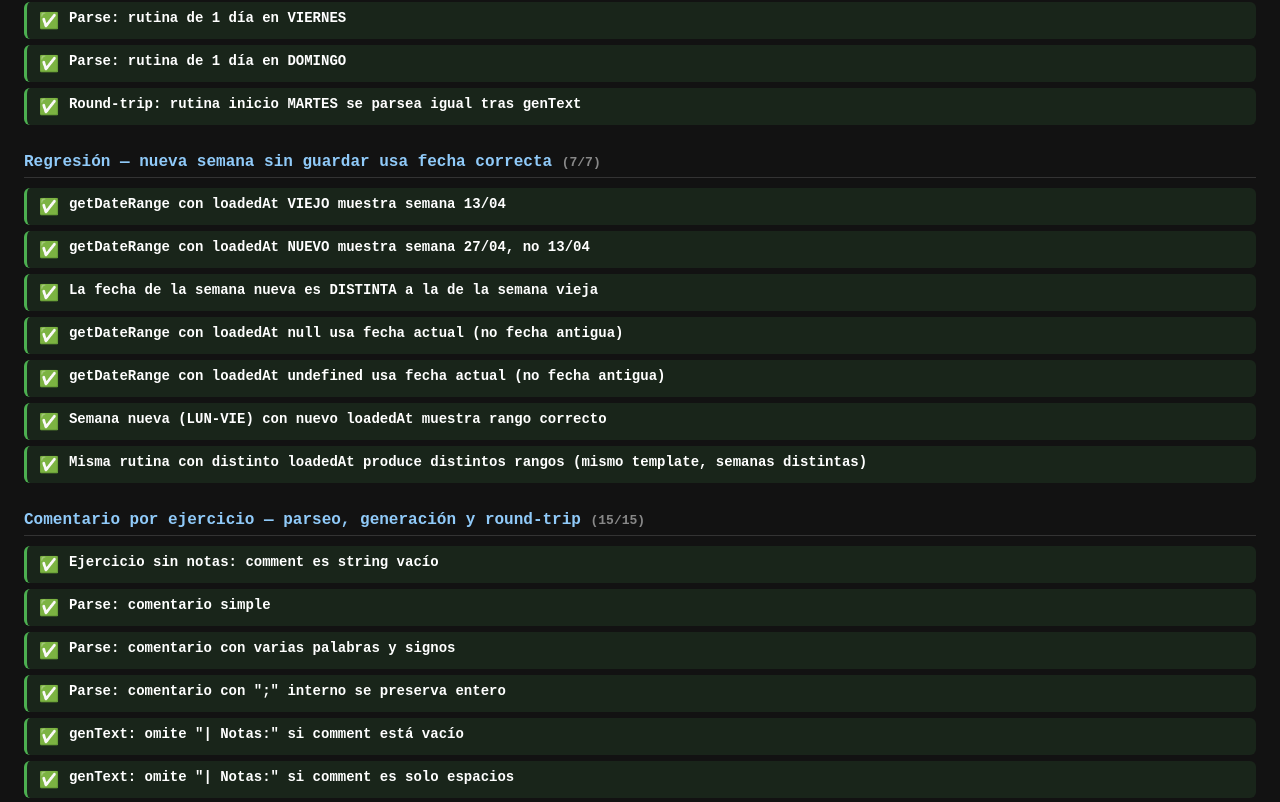
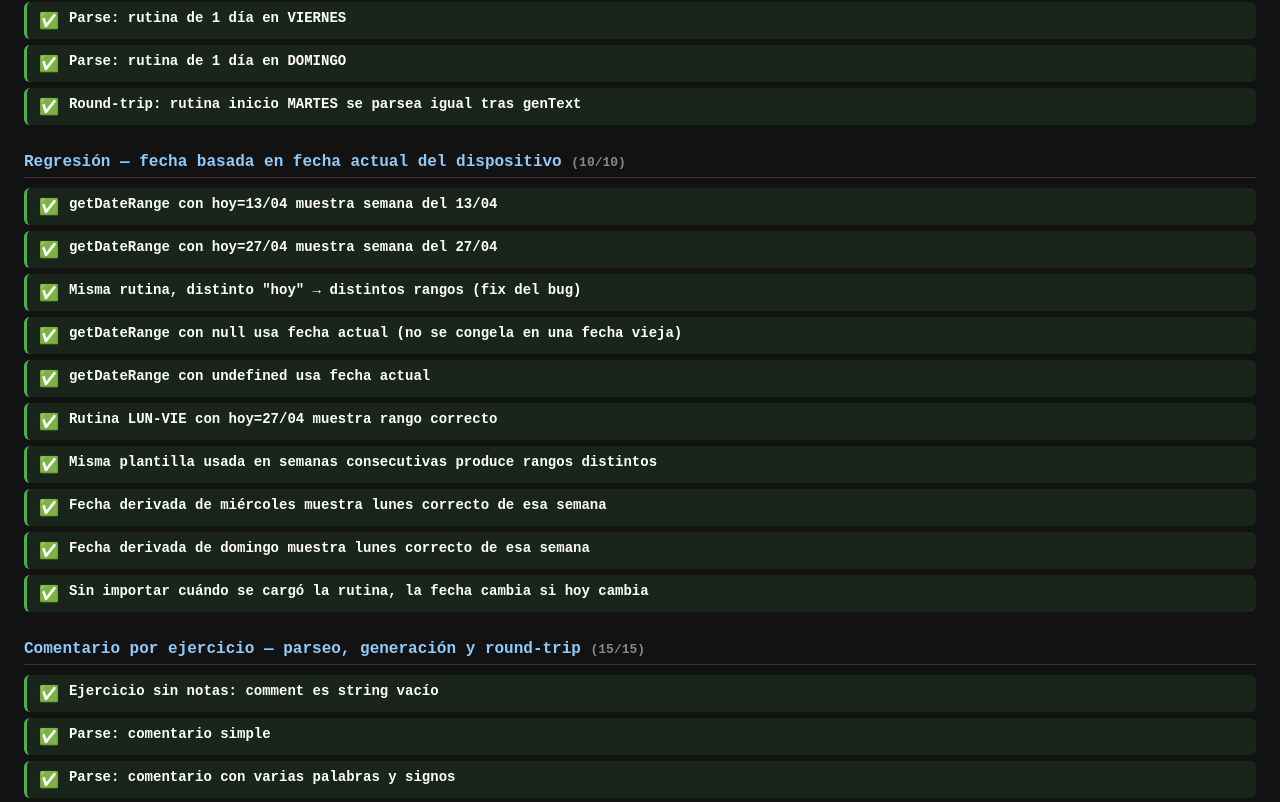
Before and after one commit to nagornyh/GymTracker, a website: page tests.html in a window 1280 px wide. Shown: the part 3061-3863 px from the top of the page. Drawn offline with Linux system fonts and the light colour scheme.

Commit message:
fix: use device date instead of loadedAt for routine date calculation
- Simplify getDateRange() to always use current device date (new Date())
- Remove loadedAt-based date calculation that caused bugs
- Auto-save routine to history on new week, remove save prompt
- Replace double-confirm flow with single auto-save confirm
- Update all tests to validate device-date-based behavior
- All 87 tests passing

```diff
--- a/tests.html
+++ b/tests.html
@@ -102,18 +102,19 @@ function getDayDate(dayName, monday) {
     return d;
 }
 
-function getDateRange(days, loadedAt) {
-    const loadDate = loadedAt ? new Date(loadedAt) : new Date();
-    const loadDow   = loadDate.getDay();
-    const mondayOff = loadDow === 0 ? -6 : 1 - loadDow;
-    const monday    = new Date(loadDate);
-    monday.setDate(loadDate.getDate() + mondayOff);
+function getDateRange(days, today) {
+    // Usa la fecha del dispositivo (today) para derivar el lunes de la semana actual
+    const refDate = today ? new Date(today) : new Date();
+    const todayDow = refDate.getDay();
+    const mondayOff = todayDow === 0 ? -6 : 1 - todayDow;
+    const monday = new Date(refDate);
+    monday.setDate(refDate.getDate() + mondayOff);
     const fmt = d => String(d.getDate()).padStart(2,'0') + '/' + String(d.getMonth()+1).padStart(2,'0');
     const firstDate = days.length ? getDayDate(days[0].name, monday) : null;
     const lastDate  = days.length ? getDayDate(days[days.length - 1].name, monday) : null;
     return {
         from: firstDate ? fmt(firstDate) : fmt(monday),
-        to:   lastDate  ? fmt(lastDate)  : fmt(new Date())
+        to:   lastDate  ? fmt(lastDate)  : fmt(refDate)
     };
 }
 
@@ -404,19 +405,19 @@ suite('getDayDate — cálculo de fecha por nombre de día', () => {
 });
 
 suite('getDateRange — rango de la semana', () => {
-    // Apr 13, 2026 = lunes real (getDay()===1)
-    const MONDAY_LOADED = new Date(2026, 3, 13).toISOString();
+    // Apr 13, 2026 = lunes real (getDay()===1) — simula que "hoy" es ese día
+    const TODAY_MONDAY = new Date(2026, 3, 13).toISOString();
 
-    test('Rutina LUN-MAR cargada el lunes → from=13/04, to=14/04', () => {
+    test('Rutina LUN-MAR, hoy es lunes → from=13/04, to=14/04', () => {
         const days = parseRoutine(SAMPLE_ROUTINE); // LUNES y MARTES
-        const range = getDateRange(days, MONDAY_LOADED);
+        const range = getDateRange(days, TODAY_MONDAY);
         assertEqual(range.from, '13/04', 'from debe ser LUNES 13/04');
         assertEqual(range.to, '14/04', 'to debe ser MARTES 14/04');
     });
 
     test('Rango consistente: from <= to numéricamente', () => {
         const days = parseRoutine(SAMPLE_ROUTINE);
-        const range = getDateRange(days, MONDAY_LOADED);
+        const range = getDateRange(days, TODAY_MONDAY);
         const [fd, fm] = range.from.split('/').map(Number);
         const [td, tm] = range.to.split('/').map(Number);
         const fromNum = fm * 100 + fd;
@@ -425,7 +426,7 @@ suite('getDateRange — rango de la semana', () => {
     });
 
     test('Array vacío no lanza excepción', () => {
-        const range = getDateRange([], MONDAY_LOADED);
+        const range = getDateRange([], TODAY_MONDAY);
         assert(range.from && range.to, 'debe retornar fechas aunque days esté vacío');
     });
 });
@@ -491,11 +492,11 @@ suite('Rutinas con N d\u00edas \u2014 cobertura de casos', () => {
     });
 
     test('getDateRange para 4 días (LUN,MAR,JUE,VIE) da rango correcto', () => {
-        // Apr 13 = lunes real
+        // Apr 13 = lunes real — simula que hoy es ese lunes
         const txt = '### **LUNES\n\n1. **EjA:** 3 series x 8 reps | Peso: 10 kg\n\n---\n\n### **MARTES\n\n1. **EjB:** 3 series x 8 reps | Peso: 10 kg\n\n---\n\n### **JUEVES\n\n1. **EjC:** 3 series x 8 reps | Peso: 10 kg\n\n---\n\n### **VIERNES\n\n1. **EjD:** 3 series x 8 reps | Peso: 10 kg';
         const days = parseRoutine(txt);
-        const loadedAt = new Date(2026, 3, 13).toISOString();
-        const range = getDateRange(days, loadedAt);
+        const today = new Date(2026, 3, 13).toISOString();
+        const range = getDateRange(days, today);
         assertEqual(range.from, '13/04', 'from = LUNES 13/04');
         assertEqual(range.to, '17/04', 'to = VIERNES 17/04');
     });
@@ -503,17 +504,17 @@ suite('Rutinas con N d\u00edas \u2014 cobertura de casos', () => {
     test('getDateRange para 7 días (LUN-DOM) da rango completo', () => {
         const txt = '### **LUNES\n\n1. **EjA:** 3 x 8 | Peso: 10 kg\n\n---\n\n### **MARTES\n\n1. **EjB:** 3 x 8 | Peso: 10 kg\n\n---\n\n### **MIERCOLES\n\n1. **EjC:** 3 x 8 | Peso: 10 kg\n\n---\n\n### **JUEVES\n\n1. **EjD:** 3 x 8 | Peso: 10 kg\n\n---\n\n### **VIERNES\n\n1. **EjE:** 3 x 8 | Peso: 10 kg\n\n---\n\n### **SABADO\n\n1. **EjF:** 3 x 8 | Peso: 10 kg\n\n---\n\n### **DOMINGO\n\n1. **EjG:** 3 x 8 | Peso: 10 kg';
         const days = parseRoutine(txt);
-        const loadedAt = new Date(2026, 3, 13).toISOString();
-        const range = getDateRange(days, loadedAt);
+        const today = new Date(2026, 3, 13).toISOString();
+        const range = getDateRange(days, today);
         assertEqual(range.from, '13/04', 'from = LUNES 13/04');
         assertEqual(range.to, '19/04', 'to = DOMINGO 19/04');
     });
 });
 
 suite('Rutinas que no empiezan en LUNES', () => {
-    // Referencia: cargado el lunes real 13/04/2026
+    // Referencia: simula que "hoy" es el lunes 13/04/2026
     // MARTES=14/04, MIERCOLES=15/04, JUEVES=16/04, VIERNES=17/04, SABADO=18/04, DOMINGO=19/04
-    const LOADED_MON = new Date(2026, 3, 13).toISOString();
+    const TODAY_MON = new Date(2026, 3, 13).toISOString();
 
     test('Parse: rutina MARTES-JUEVES-VIERNES (3 días)', () => {
         const txt = '### **MARTES\n\n1. **EjA:** 3 x 8 | Peso: 10 kg\n\n---\n\n### **JUEVES\n\n1. **EjB:** 3 x 8 | Peso: 10 kg\n\n---\n\n### **VIERNES\n\n1. **EjC:** 3 x 8 | Peso: 10 kg';
@@ -526,7 +527,7 @@ suite('Rutinas que no empiezan en LUNES', () => {
     test('getDateRange: MARTES-VIERNES da 14/04-17/04', () => {
         const txt = '### **MARTES\n\n1. **EjA:** 3 x 8 | Peso: 10 kg\n\n---\n\n### **JUEVES\n\n1. **EjB:** 3 x 8 | Peso: 10 kg\n\n---\n\n### **VIERNES\n\n1. **EjC:** 3 x 8 | Peso: 10 kg';
         const days = parseRoutine(txt);
-        const range = getDateRange(days, LOADED_MON);
+        const range = getDateRange(days, TODAY_MON);
         assertEqual(range.from, '14/04', 'from = MARTES 14/04');
         assertEqual(range.to, '17/04', 'to = VIERNES 17/04');
     });
@@ -542,7 +543,7 @@ suite('Rutinas que no empiezan en LUNES', () => {
     test('getDateRange: MIERCOLES-SABADO da 15/04-18/04', () => {
         const txt = '### **MIERCOLES\n\n1. **EjA:** 3 x 8 | Peso: 10 kg\n\n---\n\n### **JUEVES\n\n1. **EjB:** 3 x 8 | Peso: 10 kg\n\n---\n\n### **VIERNES\n\n1. **EjC:** 3 x 8 | Peso: 10 kg\n\n---\n\n### **SABADO\n\n1. **EjD:** 3 x 8 | Peso: 10 kg';
         const days = parseRoutine(txt);
-        const range = getDateRange(days, LOADED_MON);
+        const range = getDateRange(days, TODAY_MON);
         assertEqual(range.from, '15/04', 'from = MIERCOLES 15/04');
         assertEqual(range.to, '18/04', 'to = SABADO 18/04');
     });
@@ -557,7 +558,7 @@ suite('Rutinas que no empiezan en LUNES', () => {
     test('getDateRange: JUEVES-VIERNES da 16/04-17/04', () => {
         const txt = '### **JUEVES\n\n1. **EjA:** 3 x 8 | Peso: 10 kg\n\n---\n\n### **VIERNES\n\n1. **EjB:** 3 x 8 | Peso: 10 kg';
         const days = parseRoutine(txt);
-        const range = getDateRange(days, LOADED_MON);
+        const range = getDateRange(days, TODAY_MON);
         assertEqual(range.from, '16/04', 'from = JUEVES 16/04');
         assertEqual(range.to, '17/04', 'to = VIERNES 17/04');
     });
@@ -567,7 +568,7 @@ suite('Rutinas que no empiezan en LUNES', () => {
         const days = parseRoutine(txt);
         assertEqual(days.length, 1);
         assertEqual(days[0].name, 'VIERNES');
-        const range = getDateRange(days, LOADED_MON);
+        const range = getDateRange(days, TODAY_MON);
         assertEqual(range.from, '17/04', 'from = VIERNES 17/04');
         assertEqual(range.to, '17/04', 'to = VIERNES 17/04');
     });
@@ -577,7 +578,7 @@ suite('Rutinas que no empiezan en LUNES', () => {
         const days = parseRoutine(txt);
         assertEqual(days.length, 1);
         assertEqual(days[0].name, 'DOMINGO');
-        const range = getDateRange(days, LOADED_MON);
+        const range = getDateRange(days, TODAY_MON);
         assertEqual(range.from, '19/04', 'from = DOMINGO 19/04');
         assertEqual(range.to, '19/04', 'to = DOMINGO 19/04');
     });
@@ -595,81 +596,107 @@ suite('Rutinas que no empiezan en LUNES', () => {
 });
 
 /* =========================================================
-   REGRESIÓN — nueva semana sin guardar mantiene fecha real
+   REGRESIÓN — fecha siempre basada en fecha actual del dispositivo
    =========================================================
-   Valida el bug: al iniciar una nueva semana sin guardar la anterior,
-   la nueva semana debe usar la fecha del nuevo loadedAt, NO la del viejo.
+   Valida que getDateRange SIEMPRE usa la fecha que se le pasa como "hoy"
+   (que en producción es new Date()). No importa cuándo se cargó la rutina:
+   el rango mostrado depende exclusivamente de la fecha actual del dispositivo.
    ========================================================= */
-suite('Regresión — nueva semana sin guardar usa fecha correcta', () => {
+suite('Regresión — fecha basada en fecha actual del dispositivo', () => {
 
-    // Semana vieja: cargada el lunes 13/04/2026
-    const OLD_LOADED_AT  = new Date(2026, 3, 13).toISOString(); // lunes 13 abr
-    // Semana nueva: cargada el lunes 27/04/2026 (dos semanas después)
-    const NEW_LOADED_AT  = new Date(2026, 3, 27).toISOString(); // lunes 27 abr
+    // Simula "hoy" en dos semanas distintas
+    const TODAY_WEEK1 = new Date(2026, 3, 13).toISOString(); // lunes 13 abr
+    const TODAY_WEEK2 = new Date(2026, 3, 27).toISOString(); // lunes 27 abr
 
-    test('getDateRange con loadedAt VIEJO muestra semana 13/04', () => {
+    test('getDateRange con hoy=13/04 muestra semana del 13/04', () => {
         const days = parseRoutine(SAMPLE_ROUTINE); // LUNES y MARTES
-        const range = getDateRange(days, OLD_LOADED_AT);
-        assertEqual(range.from, '13/04', 'vieja: from debe ser LUNES 13/04');
-        assertEqual(range.to,   '14/04', 'vieja: to debe ser MARTES 14/04');
+        const range = getDateRange(days, TODAY_WEEK1);
+        assertEqual(range.from, '13/04', 'from debe ser LUNES 13/04');
+        assertEqual(range.to,   '14/04', 'to debe ser MARTES 14/04');
     });
 
-    test('getDateRange con loadedAt NUEVO muestra semana 27/04, no 13/04', () => {
+    test('getDateRange con hoy=27/04 muestra semana del 27/04', () => {
         const days = parseRoutine(SAMPLE_ROUTINE); // LUNES y MARTES
-        const range = getDateRange(days, NEW_LOADED_AT);
-        assertEqual(range.from, '27/04', 'nueva: from debe ser LUNES 27/04');
-        assertEqual(range.to,   '28/04', 'nueva: to debe ser MARTES 28/04');
+        const range = getDateRange(days, TODAY_WEEK2);
+        assertEqual(range.from, '27/04', 'from debe ser LUNES 27/04');
+        assertEqual(range.to,   '28/04', 'to debe ser MARTES 28/04');
     });
 
-    test('La fecha de la semana nueva es DISTINTA a la de la semana vieja', () => {
+    test('Misma rutina, distinto "hoy" → distintos rangos (fix del bug)', () => {
         const days = parseRoutine(SAMPLE_ROUTINE);
-        const oldRange = getDateRange(days, OLD_LOADED_AT);
-        const newRange = getDateRange(days, NEW_LOADED_AT);
-        assert(oldRange.from !== newRange.from,
-            'from viejo (' + oldRange.from + ') debe diferir del nuevo (' + newRange.from + ')');
-        assert(oldRange.to !== newRange.to,
-            'to viejo (' + oldRange.to + ') debe diferir del nuevo (' + newRange.to + ')');
+        const rangeWeek1 = getDateRange(days, TODAY_WEEK1);
+        const rangeWeek2 = getDateRange(days, TODAY_WEEK2);
+        assert(rangeWeek1.from !== rangeWeek2.from,
+            'from semana 1 (' + rangeWeek1.from + ') debe diferir de semana 2 (' + rangeWeek2.from + ')');
+        assert(rangeWeek1.to !== rangeWeek2.to,
+            'to semana 1 (' + rangeWeek1.to + ') debe diferir de semana 2 (' + rangeWeek2.to + ')');
     });
 
-    test('getDateRange con loadedAt null usa fecha actual (no fecha antigua)', () => {
+    test('getDateRange con null usa fecha actual (no se congela en una fecha vieja)', () => {
         const days = parseRoutine(SAMPLE_ROUTINE);
-        // loadedAt muy antigua: enero 2020
-        const ancientLoadedAt = new Date(2020, 0, 6).toISOString(); // lunes 06/01/2020
-        const ancientRange = getDateRange(days, ancientLoadedAt);
+        const ancientDate = new Date(2020, 0, 6).toISOString(); // lunes 06/01/2020
+        const ancientRange = getDateRange(days, ancientDate);
         const nullRange    = getDateRange(days, null);
         // Con null debe usar new Date(), que en 2026+ jamás daría semana de enero 2020
         assert(nullRange.from !== ancientRange.from,
-            'null no debe dar la misma fecha que un loadedAt de 2020 (' + ancientRange.from + ')');
+            'null no debe dar la misma fecha que un today de 2020 (' + ancientRange.from + ')');
     });
 
-    test('getDateRange con loadedAt undefined usa fecha actual (no fecha antigua)', () => {
+    test('getDateRange con undefined usa fecha actual', () => {
         const days = parseRoutine(SAMPLE_ROUTINE);
-        const ancientLoadedAt = new Date(2020, 0, 6).toISOString();
-        const ancientRange   = getDateRange(days, ancientLoadedAt);
+        const ancientDate = new Date(2020, 0, 6).toISOString();
+        const ancientRange   = getDateRange(days, ancientDate);
         const undefinedRange = getDateRange(days, undefined);
         assert(undefinedRange.from !== ancientRange.from,
-            'undefined no debe dar la misma fecha que un loadedAt de 2020 (' + ancientRange.from + ')');
+            'undefined no debe dar la misma fecha que un today de 2020 (' + ancientRange.from + ')');
     });
 
-    test('Semana nueva (LUN-VIE) con nuevo loadedAt muestra rango correcto', () => {
-        // Rutina LUN-MAR-MIE-JUE-VIE, cargada el lunes 27/04/2026
+    test('Rutina LUN-VIE con hoy=27/04 muestra rango correcto', () => {
         const txt = '### **LUNES\n\n1. **EjA:** 3 x 8 | Peso: 10 kg\n\n---\n\n### **MARTES\n\n1. **EjB:** 3 x 8 | Peso: 10 kg\n\n---\n\n### **MIERCOLES\n\n1. **EjC:** 3 x 8 | Peso: 10 kg\n\n---\n\n### **JUEVES\n\n1. **EjD:** 3 x 8 | Peso: 10 kg\n\n---\n\n### **VIERNES\n\n1. **EjE:** 3 x 8 | Peso: 10 kg';
         const days = parseRoutine(txt);
-        const range = getDateRange(days, NEW_LOADED_AT);
+        const range = getDateRange(days, TODAY_WEEK2);
         assertEqual(range.from, '27/04', 'from = LUNES 27/04');
         assertEqual(range.to,   '01/05', 'to = VIERNES 01/05');
     });
 
-    test('Misma rutina con distinto loadedAt produce distintos rangos (mismo template, semanas distintas)', () => {
+    test('Misma plantilla usada en semanas consecutivas produce rangos distintos', () => {
         // Simula el caso exacto del bug: misma plantilla de rutina usada dos semanas seguidas
         const days1 = parseRoutine(SAMPLE_ROUTINE);
         const days2 = parseRoutine(SAMPLE_ROUTINE);
-        const rangeWeek1 = getDateRange(days1, OLD_LOADED_AT); // sem. 13/04
-        const rangeWeek2 = getDateRange(days2, NEW_LOADED_AT); // sem. 27/04
+        const rangeWeek1 = getDateRange(days1, TODAY_WEEK1);
+        const rangeWeek2 = getDateRange(days2, TODAY_WEEK2);
         assert(rangeWeek1.from !== rangeWeek2.from,
             'Misma rutina en semanas distintas debe mostrar fechas distintas');
         assertEqual(rangeWeek1.from, '13/04');
         assertEqual(rangeWeek2.from, '27/04');
+    });
+
+    test('Fecha derivada de miércoles muestra lunes correcto de esa semana', () => {
+        // Hoy es miércoles 15/04/2026 → lunes de esa semana = 13/04
+        const todayWed = new Date(2026, 3, 15).toISOString();
+        const days = parseRoutine(SAMPLE_ROUTINE); // LUNES y MARTES
+        const range = getDateRange(days, todayWed);
+        assertEqual(range.from, '13/04', 'desde miércoles, lunes = 13/04');
+        assertEqual(range.to, '14/04', 'martes = 14/04');
+    });
+
+    test('Fecha derivada de domingo muestra lunes correcto de esa semana', () => {
+        // Hoy es domingo 19/04/2026 → lunes de esa semana = 13/04
+        const todaySun = new Date(2026, 3, 19).toISOString();
+        const days = parseRoutine(SAMPLE_ROUTINE); // LUNES y MARTES
+        const range = getDateRange(days, todaySun);
+        assertEqual(range.from, '13/04', 'desde domingo, lunes = 13/04');
+        assertEqual(range.to, '14/04', 'martes = 14/04');
+    });
+
+    test('Sin importar cuándo se cargó la rutina, la fecha cambia si hoy cambia', () => {
+        // Este test simula: cargas la rutina el lunes 13, pero la consultas el lunes 20
+        // Como ahora se usa "hoy" y no "loadedAt", el rango debe reflejar la semana del 20
+        const days = parseRoutine(SAMPLE_ROUTINE);
+        const todayNextWeek = new Date(2026, 3, 20).toISOString(); // lunes 20/04
+        const range = getDateRange(days, todayNextWeek);
+        assertEqual(range.from, '20/04', 'from = LUNES 20/04 (semana actual, no la de carga)');
+        assertEqual(range.to,   '21/04', 'to = MARTES 21/04');
     });
 });
 
```
Also changed, not shown: app/src/main/assets/index.html (+10 -18 lines), run-tests.js (added, +23 -0 lines).
